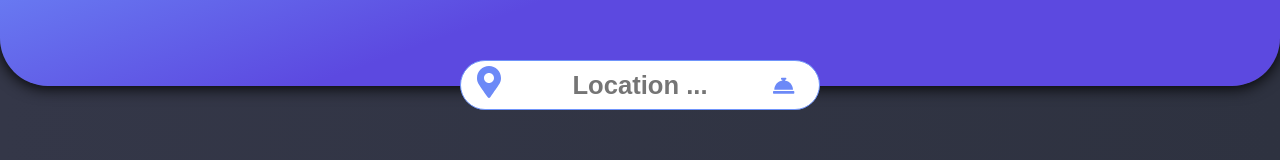
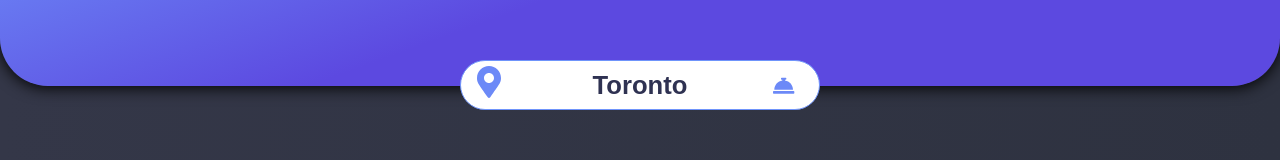
Before and after one commit to LashaunnaS/Empire, a React (Create React App) app: page / in a window 1280 px wide. Shown: the part 154-314 px from the top of the page. Built offline with nearby package versions, Linux system fonts and the light colour scheme; no server answers.

Commit message:
Bug fixed, passing props to the nav input fixed

```diff
--- a/src/modules/molecules/Header/Header.js
+++ b/src/modules/molecules/Header/Header.js
@@ -8,10 +8,11 @@ import {
 import SearchBar from '../SearchBar/SearchBar.js'
 
 const Header = (props) => (
+
   <SearchTop>
     <SearchHeader>EMPIRE</SearchHeader>
     <SearchSlogan>BOOK YOUR NEXT RESERVATION TODAY!</SearchSlogan>
-    <SearchBar props={props} placeHolder={props.placeHolder} />
+    <SearchBar handleSearch={props.handleSearch} cityQuery={props.cityQuery} placeHolder={props.placeHolder} />
   </SearchTop>
 )
 
--- a/src/modules/molecules/SearchBar/SearchBar.js
+++ b/src/modules/molecules/SearchBar/SearchBar.js
@@ -13,7 +13,7 @@ const SearchBar = (props) => (
     <Link to="/" style={{ paddingTop: '5px' }}>
       <IconSymbol style={{ padding: '6px 0em 6px 1em' }} icon={faMapMarkerAlt} size={`2x`} />
     </Link>
-    <SearchForm props={props} placeHolder={props.placeHolder} />
+    <SearchForm handleSearch={props.handleSearch} cityQuery={props.cityQuery} placeHolder={props.placeHolder} />
 
     <Link to="/myList" style={{ padding: '14px 0em 0px 1em' }} >
       <IconSymbol style={{ display: 'flex', alignSelf: 'center' }} icon={faConciergeBell} size={`lg`} />
```
